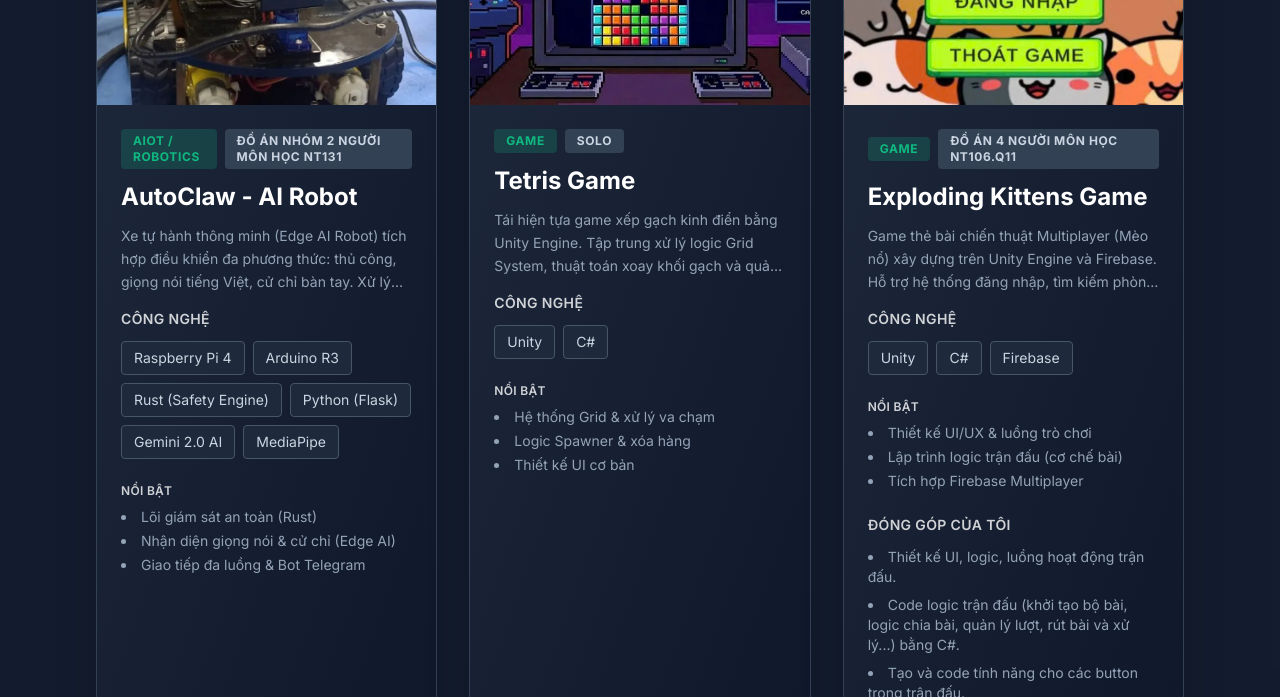
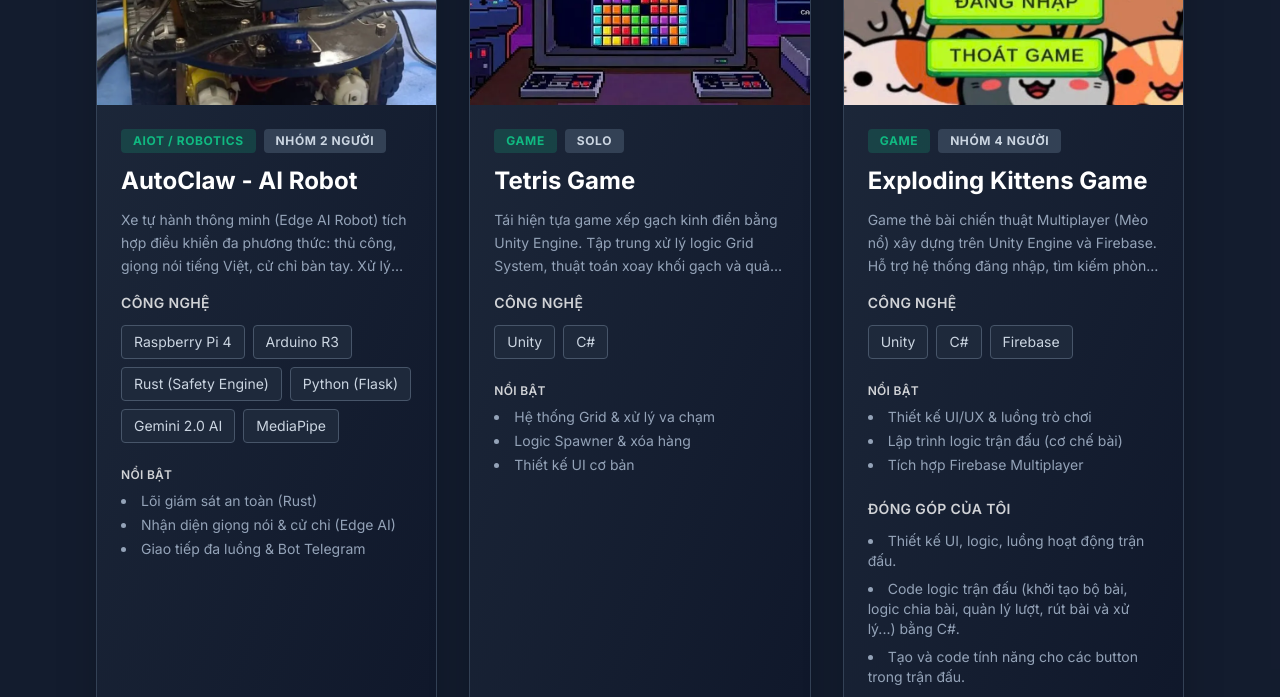
Before and after one commit to NgoDKhoi/ngodkhoi, a plain HTML site: page index.html in a window 1280 px wide. Shown: the part 2380-3077 px from the top of the page. Drawn offline with Linux system fonts and the light colour scheme.

Commit message:
ui: shorten project team size tags

```diff
--- a/index.html
+++ b/index.html
@@ -257,7 +257,7 @@
                             </span>
                             <span
                                 class="px-3 py-1 bg-slate-700 text-slate-300 text-xs font-bold rounded uppercase tracking-wider">
-                                Đồ án nhóm 2 người môn học NT131
+                                Nhóm 2 người
                             </span>
                         </div>
 
@@ -408,7 +408,7 @@
                             </span>
                             <span
                                 class="px-3 py-1 bg-slate-700 text-slate-300 text-xs font-bold rounded uppercase tracking-wider">
-                                Đồ án 4 người môn học NT106.Q11
+                                Nhóm 4 người
                             </span>
                         </div>
 
```
